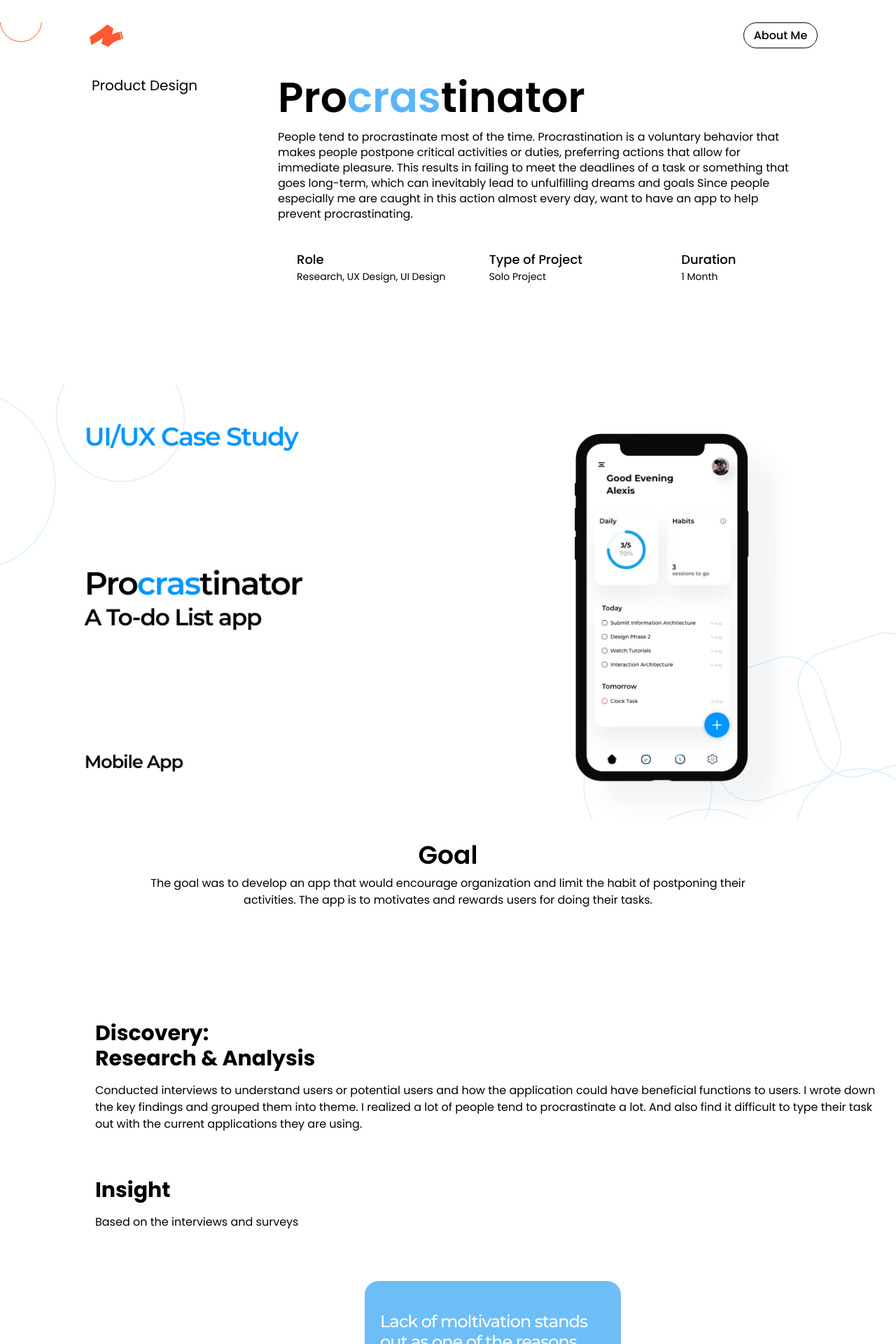
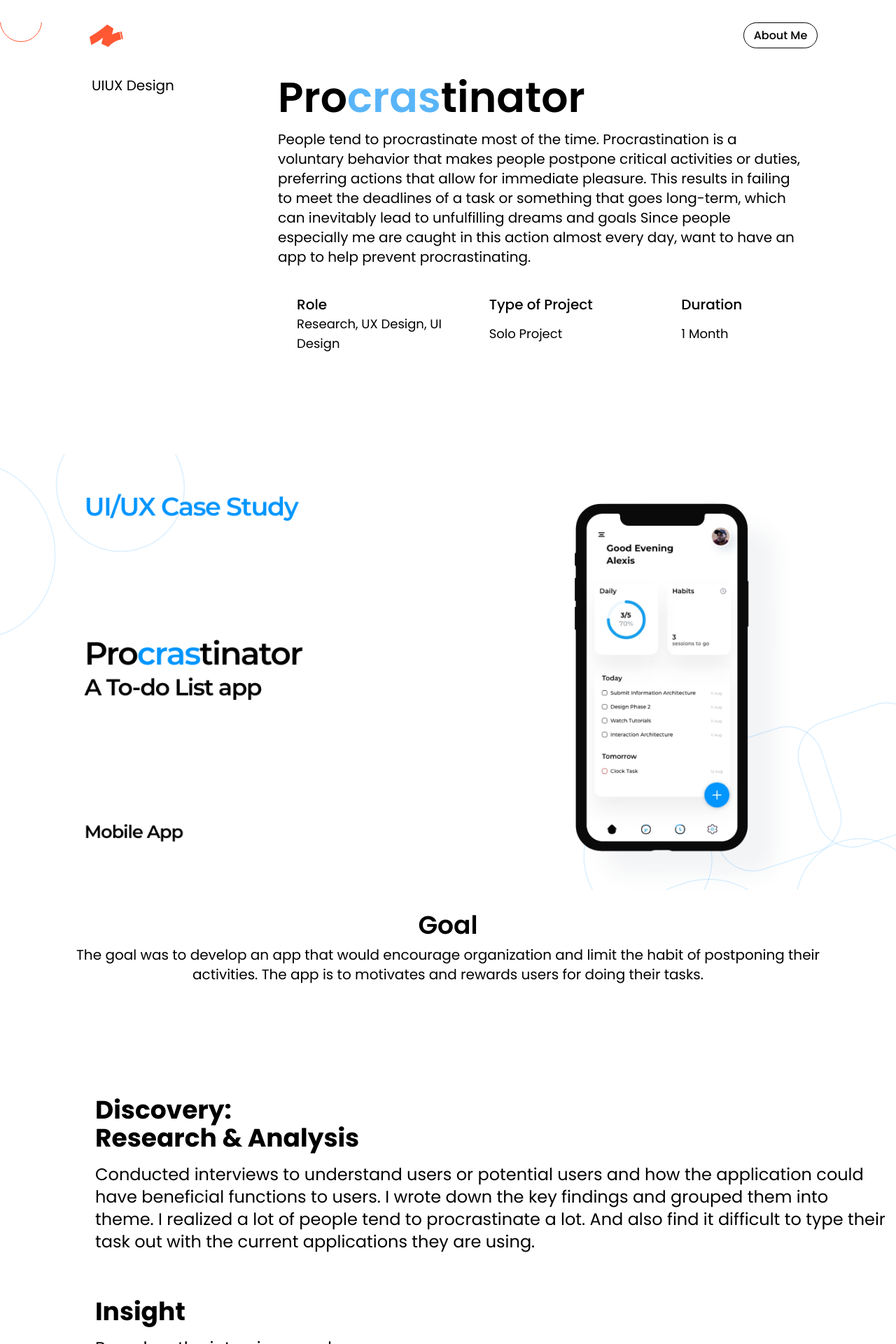
Before and after one commit to 4eug/Old-Portfolio, a Next.js app: page /Case-Studies/Procrastinator in a window 1280 px wide. Shown: the top 1920 px of the page at 70% size. Built offline with nearby package versions, Linux system fonts and the light colour scheme.

Commit message:
big screen changes

```diff
--- a/components/CaseStudies/OyaWebsite/design-phase.jsx
+++ b/components/CaseStudies/OyaWebsite/design-phase.jsx
@@ -20,7 +20,7 @@ function DesignPhase() {
           </p>
         </div>
       </div>
-      <div className="mt-0 md:mt-4 m-auto justify-center items-center 2xl:ml-40">
+      <div className="mt-0 md:mt-4 m-auto justify-center items-center 2xl:ml-60">
             <Image
             src="/Final Design.png"
             width="1440"
--- a/components/CaseStudies/OyaWebsite/goal.jsx
+++ b/components/CaseStudies/OyaWebsite/goal.jsx
@@ -18,7 +18,7 @@ function Goal() {
           </p>
         </div>
       </div>
-      <div className="mt-0 md:mt-4 m-auto justify-center items-center 2xl:ml-40">
+      <div className="mt-0 md:mt-4 m-auto justify-center items-center 2xl:ml-60">
             <Image
             src="/Design Approach.png"
             width="1440"
--- a/components/CaseStudies/OyaWebsite/index.jsx
+++ b/components/CaseStudies/OyaWebsite/index.jsx
@@ -26,7 +26,7 @@ const OyaHero = (props) => {
 
 
   </div>
-  <div className="mt-20 relative 2xl:ml-40">
+  <div className="mt-20 relative 2xl:ml-60">
     <Image
     src="/Oya-header.png"
     width="1440"
--- a/components/CaseStudies/OyaWebsite/mapping.jsx
+++ b/components/CaseStudies/OyaWebsite/mapping.jsx
@@ -13,7 +13,7 @@ function UserJourney() {
           </h1>
         </div>
       </div>
-      <div className="mt-0 ml-0 md:ml-40 md:mt-4 m-auto justify-center items-center 2xl:ml-40">
+      <div className="mt-0 ml-0 md:ml-40 md:mt-4 m-auto justify-center items-center 2xl:ml-80">
             <Image
             src="/map.png"
             width="1172"
--- a/components/CaseStudies/OyaWebsite/research.jsx
+++ b/components/CaseStudies/OyaWebsite/research.jsx
@@ -18,7 +18,7 @@ function Research() {
           </p>
         </div>
       </div>
-      <div className="mt-0 md:mt-4 m-auto justify-center items-center 2xl:ml-40">
+      <div className="mt-0 md:mt-4 m-auto justify-center items-center 2xl:ml-60">
             <Image
             src="/About.png"
             width="1440"
--- a/components/CaseStudies/Procrastinator/design-card.jsx
+++ b/components/CaseStudies/Procrastinator/design-card.jsx
@@ -18,11 +18,11 @@ function Design_Card(props) {
       >
         <div className="w-full flex items-center">
           <div>
-            <h2 className="mt-5 text-3xl font-semibold">{props.title}</h2>
-            <p className="mt-2 text-xl md:w-2/3 font-medium">{props.subInfo}</p>
-            <p className="mt-2 text-lg md:w-2/3 font-normal">{props.point}</p>
-            <p className="mt-2 text-lg md:w-2/3 font-normal">{props.point2}</p>
-            <p className="mt-2 text-lg md:w-2/3 font-normal">{props.point3}</p>
+            <h2 className="mt-5 text-xl md:text-4xl font-semibold">{props.title}</h2>
+            <p className="mt-2 ttext-xl md:text-2xl md:w-2/3 font-medium">{props.subInfo}</p>
+            <p className="mt-2 max-w-6xl md:text-2xl md:w-2/3 font-normal">{props.point}</p>
+            <p className="mt-2 max-w-6xl md:text-2xl md:w-2/3 font-normal">{props.point2}</p>
+            <p className="mt-2 max-w-6xl md:text-2xl md:w-2/3 font-normal">{props.point3}</p>
           </div>
         </div>
 
--- a/components/CaseStudies/Procrastinator/index.jsx
+++ b/components/CaseStudies/Procrastinator/index.jsx
@@ -24,12 +24,12 @@ const Hero = (props) => {
       <div className='w-full flex items-start mt-10 justify-center flex-wrap pb-4 sm:pb-10 md:pb-12 lg:pb-16 px-4 lg:pl-10'>
       <div className='w-full sm:w-1/4 pb-8 sm:pb-0 sm:pl-0 lg:pl-10'>
         <h1 className='ml-0 text-left text-xl leading-snug'>
-        Product Design
+        UIUX Design
         </h1>
       </div>
       <div className='w-full sm:w-2/3 lg:pr-16'>
         <h1 className="text-4xl md:text-6xl font-semibold">Pro<span className="text-procrastinator-blue">cras</span>tinator</h1>
-       <p className='ml-0 mt-4 text-left text-md leading-snug'>
+       <p className='ml-0 mt-4 text-left md:text-xl md:w-full text-md leading-snug'>
        People tend to procrastinate most of the time. Procrastination is a voluntary behavior that makes people postpone critical activities or duties,
        preferring actions that allow for immediate pleasure. This results in failing to meet the deadlines of a task or something that goes long-term,
        which can inevitably lead to unfulfilling dreams and goals Since people especially me are caught in this action almost every day,
@@ -39,8 +39,8 @@ const Hero = (props) => {
       <div className="ml-0 md:ml-96 mr-10 mt-10 w-full sm:w-2/3 grid grid-cols-1 gap-8 sm:gap-6 sm:grid-cols-3">
        {about.map((item) => (
         <div key={item.id} className="grid">
-        <h1 className="text-lg font-medium">{item.title}</h1>
-        <p className="text-sm">{item.description}</p>
+        <h1 className="text-xl font-medium">{item.title}</h1>
+        <p className="text-lg">{item.description}</p>
        </div>
        ))}
       </div>
--- a/components/CaseStudies/Procrastinator/mock-ups.jsx
+++ b/components/CaseStudies/Procrastinator/mock-ups.jsx
@@ -8,7 +8,7 @@ function MockUps() {
     <div className="mt-2 md:mt-40 text-center">
       <h6 className="text-3xl md:text-5xl font-semibold">Mockups</h6>
         <div className="flex justify-center items-center">
-            <p className='mt-2 text-center text-base md:text-base max-w-4xl'>
+            <p className='mt-2 text-center text-base max-w-6xl md:text-xl'>
             Presentation of Final High Fidelity mockups after usability test on
             Low Fidelity
             </p>
--- a/components/CaseStudies/Procrastinator/research.jsx
+++ b/components/CaseStudies/Procrastinator/research.jsx
@@ -9,7 +9,7 @@ function Research() {
     <div className="text-center">
       <h6 className="mt-4 text-xl md:text-4xl font-semibold">Goal</h6>
       <div className="flex justify-center items-center">
-      <p className='mt-2 text-center text-sm md:text-base max-w-4xl'>
+      <p className='mt-2 text-center text-sm max-w-6xl md:text-xl'>
       The goal was to develop an app that would encourage organization and limit
       the habit of postponing their activities.
        The app is to motivates and rewards users for doing their tasks.
@@ -18,13 +18,13 @@ function Research() {
     </div>
       <div className="grid ml-2 md:ml-32 mt-16 md:mt-32">
         <div className="flex flex-col justify-center md:items-start 2xl:pl-2 2xl:mb-2 w-full px-2 py-8 ">
-          <h1 className="text-xl md:text-3xl font-bold">
+          <h1 className="text-xl md:text-4xl font-bold">
           Discovery:
           </h1>
-          <h1 className="text-xl md:text-3xl font-bold">
+          <h1 className="text-xl md:text-4xl font-bold">
           Research & Analysis
           </h1>
-          <p className='mt-4 max-w-6xl'>
+          <p className='mt-4 max-w-6xl md:text-2xl'>
           Conducted interviews to understand users or potential users and how the application
           could have beneficial functions to users. I wrote down the key findings and grouped them into theme.
           I realized a lot of people tend to procrastinate a lot. And also find it difficult to type their task
@@ -32,10 +32,10 @@ function Research() {
           </p>
         </div>
         <div className="flex flex-col justify-center md:items-start 2xl:pl-2 2xl:mb-2 w-full px-2 py-8 ">
-          <h1 className="text-xl md:text-3xl font-bold">
+          <h1 className="text-xl md:text-4xl font-bold">
           Insight
           </h1>
-          <p className='mt-4 max-w-6xl'>
+          <p className='mt-4 max-w-6xl md:text-2xl'>
           Based on the interviews and surveys
           </p>
         </div>
--- a/components/CaseStudies/Procrastinator/user-flow.jsx
+++ b/components/CaseStudies/Procrastinator/user-flow.jsx
@@ -8,7 +8,7 @@ function UserFlow() {
     <div className="text-center">
       <h6 className="text-3xl md:text-5xl text-white font-semibold">Userflow Map</h6>
         <div className="flex justify-center items-center">
-            <p className='mt-2 text-center text-base text-white md:text-base max-w-4xl'>
+            <p className='mt-2 text-center text-base text-white max-w-6xl md:text-2xl'>
             The Userflow map shows how users will navigate around the app
             </p>
         </div>
```
